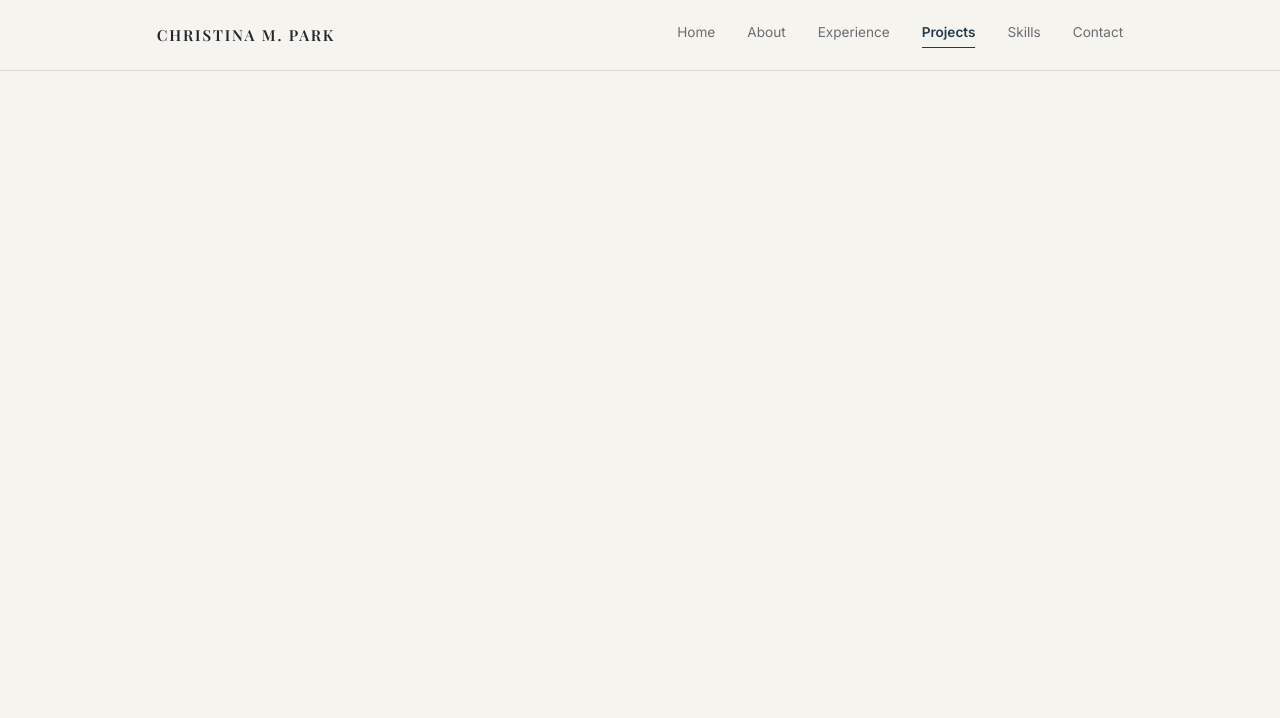
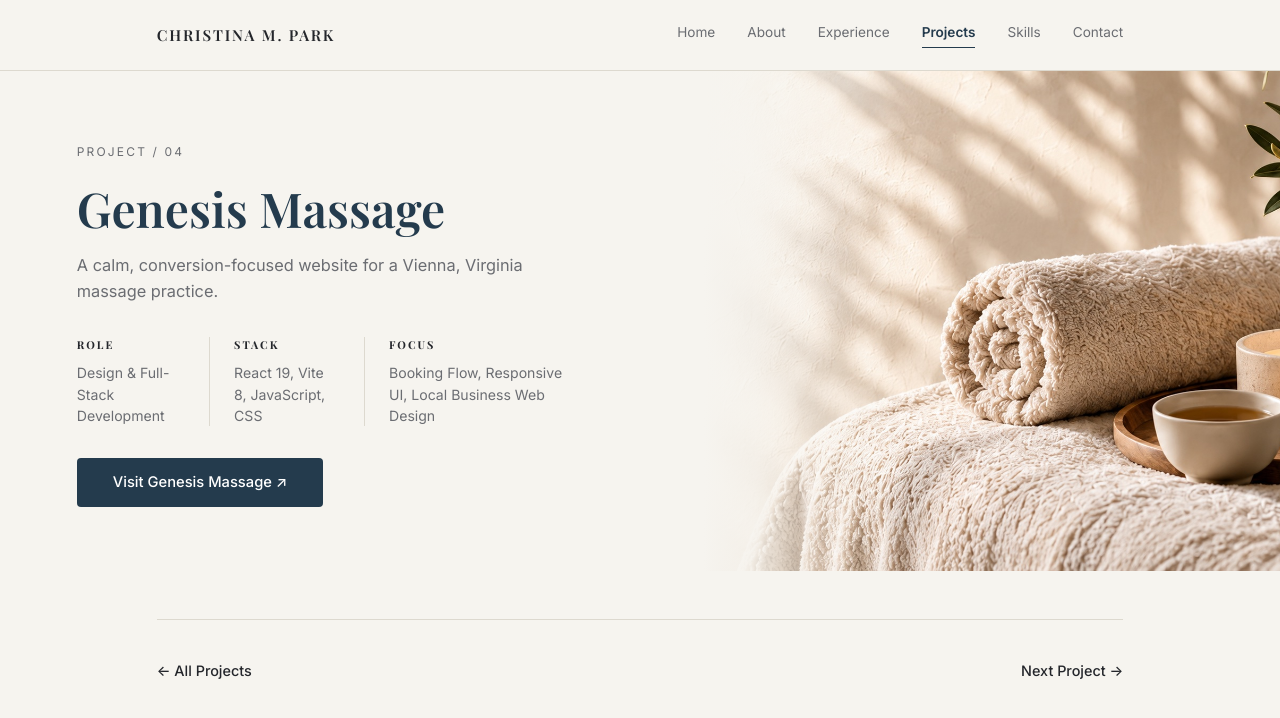
Before and after one commit to christinapark0117/profile-page, a React (Create React App) app: page /project/genesismassage in a window 1280 px wide. Shown: the top 718 px of the page. Built offline with nearby package versions, Linux system fonts and the light colour scheme.

Commit message:
made a few edits to the card pictures, added a new picture for genesis massage details hero banner, and started working on the genesis massage project details page.

```diff
--- a/src/App.js
+++ b/src/App.js
@@ -10,6 +10,7 @@ import Skills from "./Skills/Skills";
 import BreadIsGold from "./Project/BreadIsGold";
 import BurgerDiner from "./Project/BurgerDiner";
 import AllensCabinets from "./Project/AllensCabinets";
+import GenesisMassage from "./Project/GenesisMassage";
 import Contact from "./Contact/Contact";
 
 
@@ -29,6 +30,7 @@ function App() {
         <Route exact path='/project/breadisgold' component={BreadIsGold} />
         <Route exact path='/project/burgerdiner' component={BurgerDiner} />
         <Route exact path='/project/allenscabinets' component={AllensCabinets} />
+        <Route exact path='/project/genesismassage' component={GenesisMassage} />
       </Switch>
     </div>
   );
--- a/src/Project/BurgerDiner.js
+++ b/src/Project/BurgerDiner.js
@@ -34,7 +34,7 @@ const BurgerDiner = () => (
         ]}
         frontend={["JavaScript (DOM Manipulation)", "Semantic UI + Custom CSS", "Imported data by fetching to the backend"]}
         backend={["Ruby on Rails", "SQLite3", "Serialized RESTful API", "MVC Pattern"]}
-        nextLink="/project/allenscabinets"
+        nextLink="/project/genesismassage"
     />
 );
 
--- /dev/null
+++ b/src/Project/GenesisMassage.js
@@ -0,0 +1,21 @@
+import React from "react";
+import ProjectDetail from "./ProjectDetail";
+import GenesisMassageBanner from "../Media/genesis-massage-banner.jpg";
+
+const GenesisMassage = () => (
+    <ProjectDetail
+        number="04"
+        title="Genesis Massage"
+        description="A calm, conversion-focused website for a Vienna, Virginia massage practice."
+        role="Design & Full-Stack Development"
+        stack="React 19, Vite 8, JavaScript, CSS"
+        focus="Booking Flow, Responsive UI, Local Business Web Design"
+        demoLink="https://genesis-massage.com/"
+        demoLabel="Visit Genesis Massage"
+        bannerImage={GenesisMassageBanner}
+        bannerAlt="Rolled towel, candle, and tea on a massage table"
+        nextLink="/project/allenscabinets"
+    />
+);
+
+export default GenesisMassage;
--- a/src/Project/ProjectDetail.js
+++ b/src/Project/ProjectDetail.js
@@ -13,10 +13,10 @@ const ProjectDetail = ({
     demoLabel = "View Demo",
     bannerImage,
     bannerAlt,
-    images,
-    overview,
-    frontend,
-    backend,
+    images = [],
+    overview = [],
+    frontend = [],
+    backend = [],
     nextLink,
 }) => {
     const [activeSlide, setActiveSlide] = useState(0);
@@ -66,6 +66,8 @@ const ProjectDetail = ({
             </div>
 
             <div className="projectBody">
+                {images.length > 0 && (
+                    <>
                         <div className="projectCarousel">
                             <button
                                 type="button"
@@ -107,7 +109,10 @@ const ProjectDetail = ({
                                 />
                             ))}
                         </div>
+                    </>
+                )}
 
+                {overview.length > 0 && (
                     <div className="projectSection">
                         <h2 className="projectSectionHeading">Overview</h2>
                         <div className="projectOverviewGrid">
@@ -116,7 +121,9 @@ const ProjectDetail = ({
                             ))}
                         </div>
                     </div>
+                )}
 
+                {(frontend.length > 0 || backend.length > 0) && (
                     <div className="projectSection">
                         <h2 className="projectSectionHeading">Technical Approach</h2>
                         <hr className="projectDivider" />
@@ -139,6 +146,7 @@ const ProjectDetail = ({
                             </div>
                         </div>
                     </div>
+                )}
 
                 <div className="projectFooterNav">
                     <Link className="projectFooterLink" to="/project">← All Projects</Link>
```
Also changed, not shown: src/Media/genesis-massage-banner.jpg (added). Lines whose indentation alone changed are shown as unchanged.
